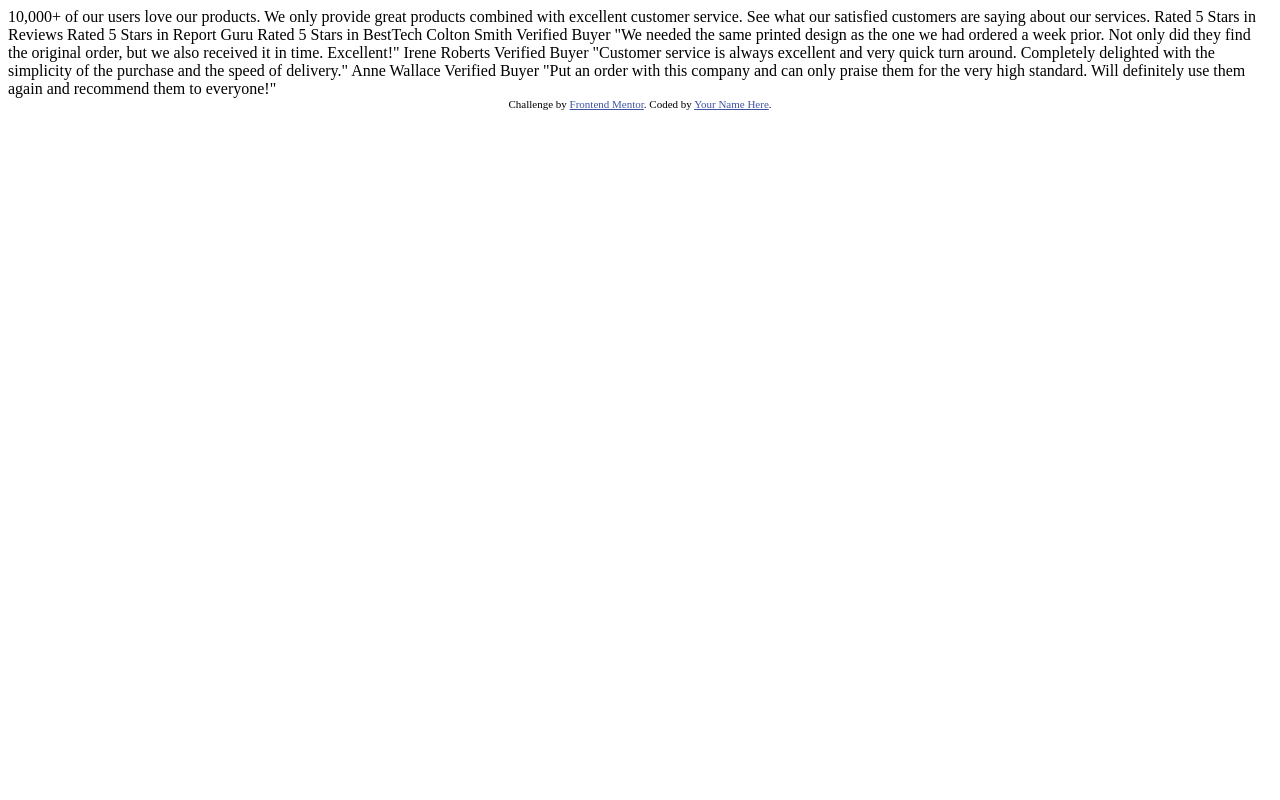
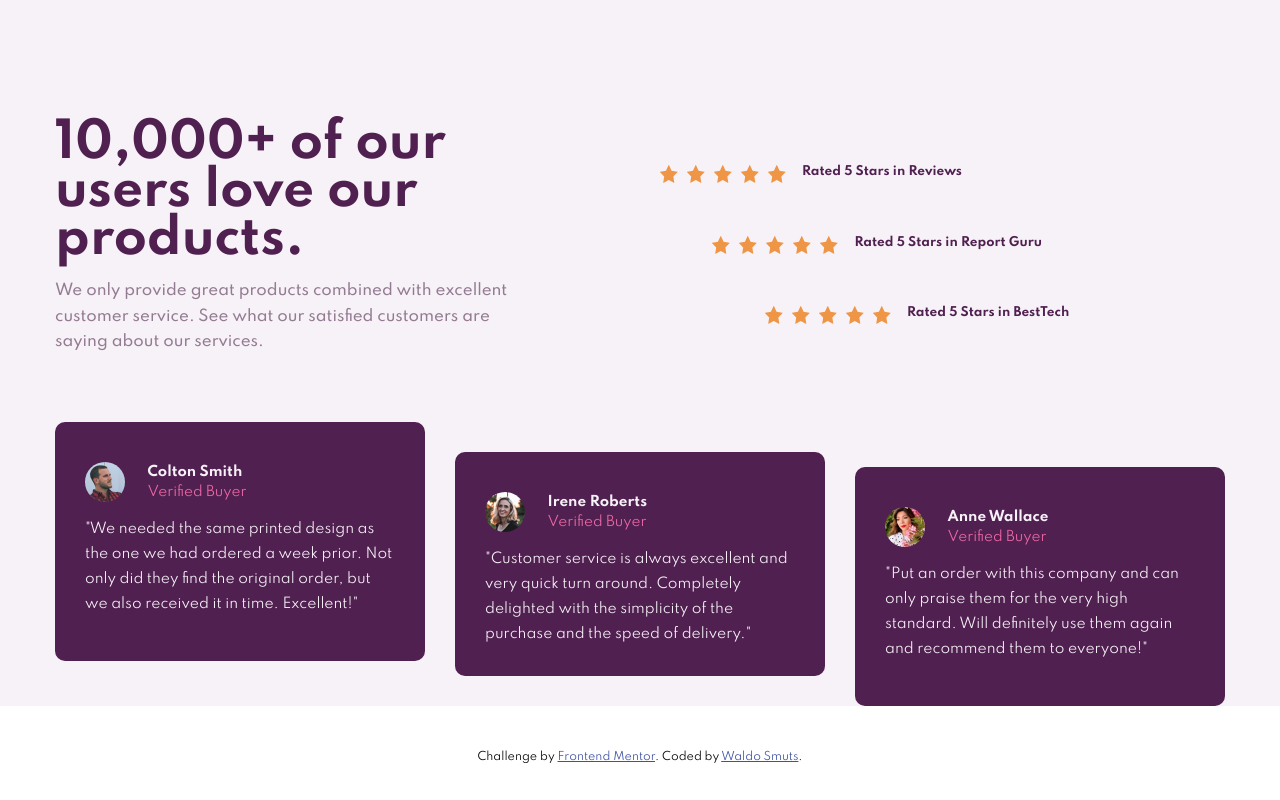
Before and after one commit to waldosmuts/social-proof-section, a plain HTML site: page index.html in a window 1280 px wide. Drawn offline with Linux system fonts and the light colour scheme.

Commit message:
first solution

```diff
--- a/index.html
+++ b/index.html
@@ -1,61 +1,107 @@
 <!DOCTYPE html>
 <html lang="en">
-  <head>
-    <meta charset="UTF-8" />
-    <meta name="viewport" content="width=device-width, initial-scale=1.0" />
-    <!-- displays site properly based on user's device -->
 
-    <link
-      rel="icon"
-      type="image/png"
-      sizes="32x32"
-      href="./images/favicon-32x32.png"
-    />
+<head>
+  <meta charset="UTF-8">
+  <meta name="viewport" content="width=device-width, initial-scale=1.0">
+  <link rel="icon" type="image/png" sizes="32x32" href="./images/favicon-32x32.png">
+  <title>Frontend Mentor | Social proof section</title>
+  <link rel="preconnect" href="https://fonts.googleapis.com">
+  <link rel="preconnect" href="https://fonts.gstatic.com" crossorigin>
+  <link href="https://fonts.googleapis.com/css2?family=Spartan:wght@400;500;700&display=swap" rel="stylesheet">
+  <link rel="stylesheet" href="main.css">
+</head>
 
-    <title>Frontend Mentor | Social proof section</title>
+<body>
+  <div class="wrapper">
+    <!-- Header -->
+    <div class="page-header">
+      <div class="header-heading">
+        <h1>10,000+ of our users love our products.</h1>
 
-    <!-- Feel free to remove these styles or customise in your own stylesheet 👍 -->
-    <style>
-      .attribution {
-        font-size: 11px;
-        text-align: center;
-      }
-      .attribution a {
-        color: hsl(228, 45%, 44%);
-      }
-    </style>
-  </head>
-  <body>
-    10,000+ of our users love our products.
+        <p>We only provide great products combined with excellent customer service.
+          See what our satisfied customers are saying about our services.</p>
 
-    We only provide great products combined with excellent customer service.
-    See what our satisfied customers are saying about our services.
+      </div>
+      <!-- Ratings -->
+      <div class="ratings">
+        <div class="rating">
+          <div class="stars">
+            <div class="star"></div>
+            <div class="star"></div>
+            <div class="star"></div>
+            <div class="star"></div>
+            <div class="star"></div>
+          </div>
+          <p>Rated 5 Stars in Reviews</p>
+        </div>
+        <div class="rating">
+          <div class="stars">
+            <div class="star"></div>
+            <div class="star"></div>
+            <div class="star"></div>
+            <div class="star"></div>
+            <div class="star"></div>
+          </div>
+          <p>Rated 5 Stars in Report Guru</p>
+        </div>
+        <div class="rating">
+          <div class="stars">
+            <div class="star"></div>
+            <div class="star"></div>
+            <div class="star"></div>
+            <div class="star"></div>
+            <div class="star"></div>
+          </div>
+          <p>Rated 5 Stars in BestTech</p>
+        </div>
 
-    Rated 5 Stars in Reviews
-    Rated 5 Stars in Report Guru
-    Rated 5 Stars in BestTech
 
-    Colton Smith
-    Verified Buyer
-    "We needed the same printed design as the one we had ordered a week prior.
-    Not only did they find the original order, but we also received it in time.
-    Excellent!"
 
-    Irene Roberts
-    Verified Buyer
-    "Customer service is always excellent and very quick turn around. Completely
-    delighted with the simplicity of the purchase and the speed of delivery."
+      </div>
+    </div>
+    <!-- Review Cards -->
+    <div class="reviews">
+      <div class="card">
+        <div class="review-header">
+          <img src="images/image-colton.jpg" alt="Colton Profile Picture">
+          <div class="review-title">
+            <span class="name">Colton Smith</span>
+            <span class="verified">Verified Buyer</span>
+          </div>
+        </div>
+        <span class="review">"We needed the same printed design as the one we had ordered a week prior.
+          Not only did they find the original order, but we also received it in time.
+          Excellent!"</span>
+      </div>
+      <div class="card">
+        <div class="review-header">
+          <img src="images/image-irene.jpg" alt="Irene Profile Picture">
+          <div class="review-title">
+            <span class="name">Irene Roberts</span>
+            <span class="verified">Verified Buyer</span>
+          </div>
+        </div>
+        <span class="review">"Customer service is always excellent and very quick turn around. Completely
+          delighted with the simplicity of the purchase and the speed of delivery."</span>
+      </div>
+      <div class="card">
+        <div class="review-header">
+          <img src="images/image-anne.jpg" alt="Anne Profile Picture">
+          <div class="review-title">
+            <span class="name">Anne Wallace</span>
+            <span class="verified">Verified Buyer</span>
+          </div>
+        </div>
+        <span class="review">"Put an order with this company and can only praise them for the very high
+          standard. Will definitely use them again and recommend them to everyone!"</span>
+      </div>
+    </div>
+  </div>
+  <div class="attribution">
+    Challenge by <a href="https://www.frontendmentor.io?ref=challenge" target="_blank">Frontend Mentor</a>.
+    Coded by <a href="https://github.com/waldosmuts" target="_blank">Waldo Smuts</a>.
+  </div>
+</body>
 
-    Anne Wallace
-    Verified Buyer
-    "Put an order with this company and can only praise them for the very high
-    standard. Will definitely use them again and recommend them to everyone!"
-
-    <div class="attribution">
-      Challenge by
-      <a href="https://www.frontendmentor.io?ref=challenge" target="_blank"
-        >Frontend Mentor</a
-      >. Coded by <a href="#">Your Name Here</a>.
-    </div>
-  </body>
 </html>
--- /dev/null
+++ b/main.css
@@ -0,0 +1,200 @@
+body {
+  margin: auto;
+  font-family: 'Spartan', sans-serif;
+  font-size: 15px;
+  font-weight: 400;
+
+}
+
+.wrapper {
+  /* height: 100vh; */
+  width: 100vw;
+  background-color: hsl(300, 24%, 96%);
+  margin-bottom: 3em;
+  display: flex;
+  flex-direction: column;
+}
+
+.page-header {
+  display: flex;
+  flex-direction: column;
+}
+
+h1 {
+  text-align: center;
+  margin: 3em 1em 1em 1em ;
+  color: hsl(300, 43%, 22%);
+}
+
+p {
+  color: hsl(303, 10%, 53%);
+  text-align: center;
+  margin: 0 1em;
+  font-weight: 500;
+}
+
+.ratings {
+  margin-top: 5em;
+  margin-bottom: 5em;
+}
+
+.stars {
+  display: flex;
+  justify-content: center;
+  margin-bottom: 1em;
+}
+
+.star {
+  content: url(images/icon-star.svg);
+  margin: 0 0.3em;
+  width: 18px;
+  height: 18px;
+}
+
+.rating p {
+  color: hsl(300, 43%, 22%);
+  font-weight: 700;
+  font-size: 0.8em;
+}
+
+.rating {
+  display: flex;
+  flex-direction: column;
+  margin-top: 3em;
+}
+
+.reviews {
+  display: flex;
+  flex-direction: column;
+}
+
+.card {
+  background-color: hsl(300, 43%, 22%);
+  border-radius: 10px;
+  padding: 2em;
+  margin: 0 1.5em 1em 1.5em;
+}
+
+.review-header {
+  display: flex;
+  flex-direction: row;
+  margin-top: 0.7em;
+  margin-bottom: 1em;
+}
+
+.review-header img {
+  border-radius: 50%;
+  width: 40px;
+}
+
+.review-title {
+  display: flex;
+  flex-direction: column;
+  justify-content: center;
+  margin-left: 1.5em;
+}
+
+.name {
+  color: hsl(300, 24%, 96%);
+  font-weight: 700;
+  font-size: 0.9em;
+}
+
+.verified {
+  color: hsl(333, 80%, 67%);
+  font-size: 0.9em;
+  margin-top: 3px;
+}
+
+.review {
+  color: hsl(300, 24%, 96%);
+  letter-spacing: 0;
+  line-height: 1.8em;
+  font-weight: 400;
+  font-size: 0.92em;
+}
+
+.attribution {
+  font-size: 11px;
+  text-align: center;
+  margin-bottom: 1em;
+}
+.attribution a {
+  color: hsl(228, 45%, 44%);
+}
+
+@media screen and (min-width: 530px) {
+  .wrapper {
+    /* padding: 6em 10em; */
+    align-items: center;
+  }
+
+  .page-header {
+    flex-direction: row;
+    margin-bottom: 3em;
+    margin-top: 8em;
+    width: 1170px;
+  }
+
+  .header-heading {
+    width: 32em;
+    /* margin: 3em; */
+  }
+
+  h1 {
+    font-size: 3.2em;
+    text-align: left;
+    margin: 0;
+    margin-bottom: 0.3em;
+    line-height: 1em;
+  }
+
+  .header-heading p {
+    text-align: left;
+    margin: 0;
+    line-height: 1.7em;
+  }
+
+  .ratings {
+    margin: 0;
+    margin-left: 8em;
+  }
+
+  .rating {
+    flex-direction: row;
+    margin-bottom: 3.5em;
+  }
+
+  .rating:nth-of-type(2) {
+    margin-left: 3.5em;
+  }
+
+  .rating:nth-of-type(3) {
+    margin-left: 7em;
+  }
+
+  .stars {
+    margin: 0;
+  }
+
+  .reviews {
+    flex-direction: row;
+  }
+
+  .card {
+    width: 310px;
+    margin: 0;
+  }
+
+  .card:nth-of-type(1) {
+    margin-bottom: 45px;
+  }
+
+  .card:nth-of-type(2) {
+    margin: 30px 30px;
+  }
+
+  .card:nth-of-type(3) {
+    margin-top: 45px;
+  }
+}
```
